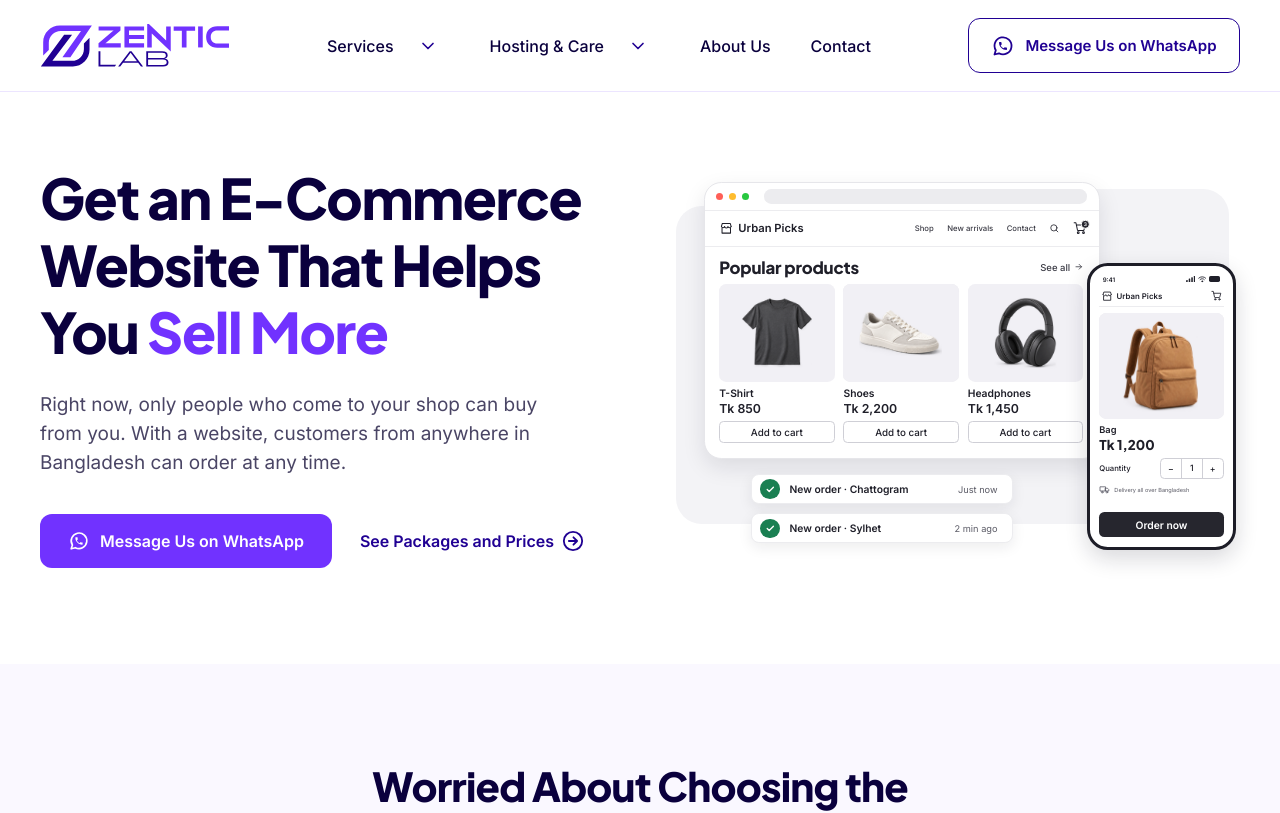
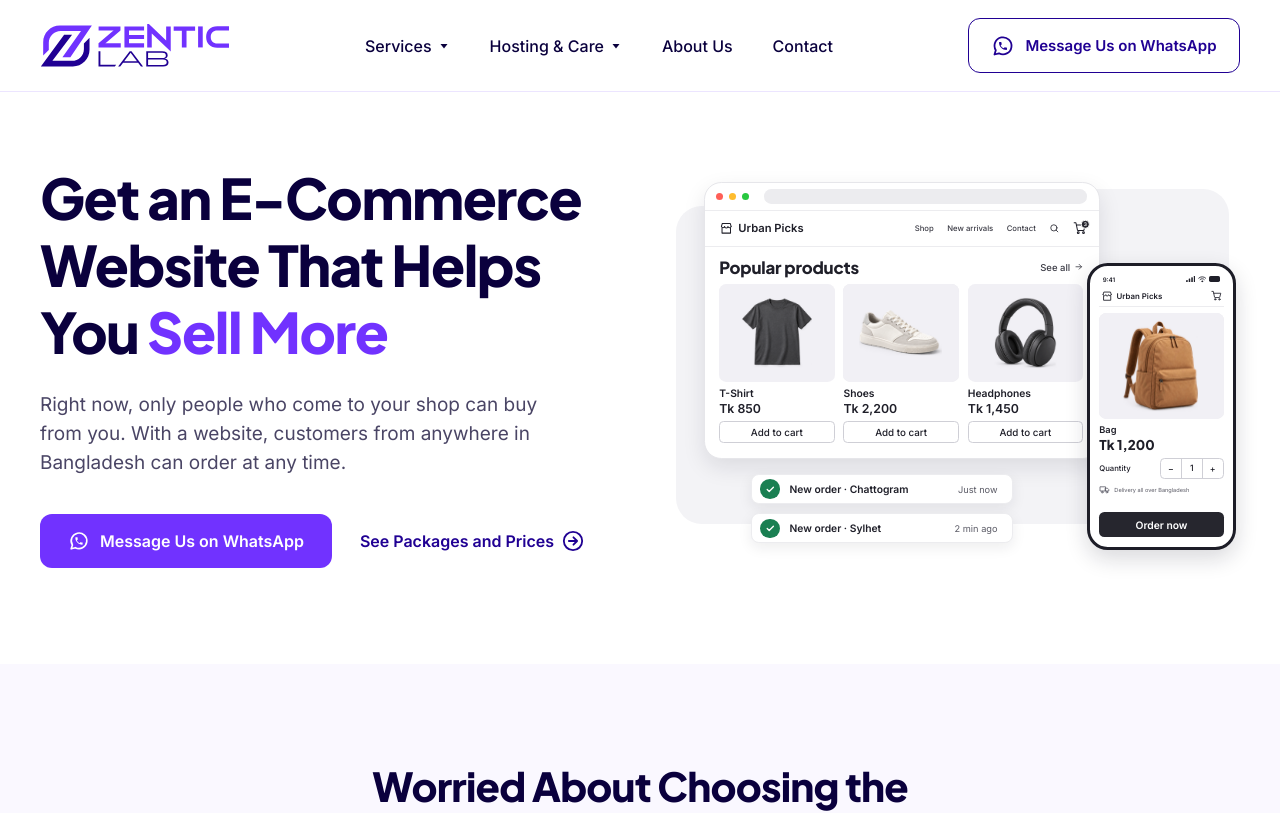
Before and after one commit to JubaerHossenSiam/ZenticLab, a Next.js app: page / in a window 1280 px wide. Shown: the top 813 px of the page. Built offline with nearby package versions, Linux system fonts and the light colour scheme.

Commit message:
Restore desktop navigation icons and keep mobile dropdowns white

```diff
--- a/src/app/globals.css
+++ b/src/app/globals.css
@@ -87,10 +87,10 @@ section {
 .nav-group-heading {
   display: flex;
   align-items: center;
-  gap: 12px;
+  gap: 0;
 }
 .dropdown-toggle {
-  display: inline-flex;
+  display: none;
   align-items: center;
   justify-content: center;
   flex: none;
@@ -103,16 +103,10 @@ section {
   cursor: pointer;
 }
 .dropdown-toggle:hover {
-  background: #f6f3ff;
+  background: #fff;
 }
 .dropdown-toggle[aria-expanded="true"] svg {
   transform: rotate(180deg);
-}
-.site-header .zl-dd-menu[hidden] {
-  display: none !important;
-}
-.site-header .zl-dd-menu:not([hidden]) {
-  display: block;
 }
 .dropdown-inner {
   background: #fff;
@@ -335,7 +329,7 @@ main .zl-fixed-height-title {
 }
 @media (max-width: 1190px) and (min-width: 1001px) {
   .nav-group-heading {
-    gap: 4px;
+    gap: 0;
   }
   .header-inner {
     padding-left: 28px;
@@ -384,6 +378,21 @@ main .zl-fixed-height-title {
   .nav-group-heading {
     justify-content: space-between;
     gap: 20px;
+  }
+  .desktop-dropdown-icon {
+    display: none;
+  }
+  .dropdown-toggle {
+    display: inline-flex;
+  }
+  .dropdown-toggle,
+  .dropdown-toggle:hover,
+  .dropdown-toggle:active,
+  .dropdown-toggle:focus,
+  .site-header .zl-dd-item:hover,
+  .site-header .zl-dd-item:active,
+  .site-header .zl-dd-item:focus {
+    background: #fff;
   }
   .zl-card-illustration {
     width: 120px !important;
@@ -441,17 +450,20 @@ main .zl-fixed-height-title {
   .menu-open nav {
     display: flex;
   }
-  .site-header .zl-dd-menu {
-    display: block;
+  .site-header .zl-dd .zl-dd-menu {
+    display: none;
     position: static;
     padding: 0;
+  }
+  .site-header .zl-dd .zl-dd-menu[data-expanded="true"] {
+    display: block;
   }
   .dropdown-inner {
     width: 100%;
     border: 0;
     box-shadow: none;
     padding: 0 0 4px 8px;
-    background: #faf8ff;
+    background: #fff;
   }
   .site-header .zl-nav {
     padding: 12px 8px;
--- a/src/components/Header.tsx
+++ b/src/components/Header.tsx
@@ -190,6 +190,16 @@ export default function Header() {
                   onClick={close}
                 >
                   {group.label}
+                  <svg
+                    className="desktop-dropdown-icon"
+                    width="12"
+                    height="12"
+                    viewBox="0 0 24 24"
+                    fill="currentColor"
+                    aria-hidden="true"
+                  >
+                    <path d="M5 8h14l-7 9z" />
+                  </svg>
                 </Link>
                 <button
                   type="button"
@@ -207,21 +217,17 @@ export default function Header() {
                     width="20"
                     height="20"
                     viewBox="0 0 24 24"
-                    fill="none"
-                    stroke="currentColor"
-                    strokeWidth="2"
-                    strokeLinecap="round"
-                    strokeLinejoin="round"
+                    fill="currentColor"
                     aria-hidden="true"
                   >
-                    <path d="m6 9 6 6 6-6" />
+                    <path d="M5 8h14l-7 9z" />
                   </svg>
                 </button>
               </div>
               <div
                 className="zl-dd-menu"
                 id={`submenu-${group.href.slice(1)}`}
-                hidden={expandedGroup !== group.label}
+                data-expanded={expandedGroup === group.label}
               >
                 <div className="dropdown-inner">
                   {group.items.map((item) => (
```
